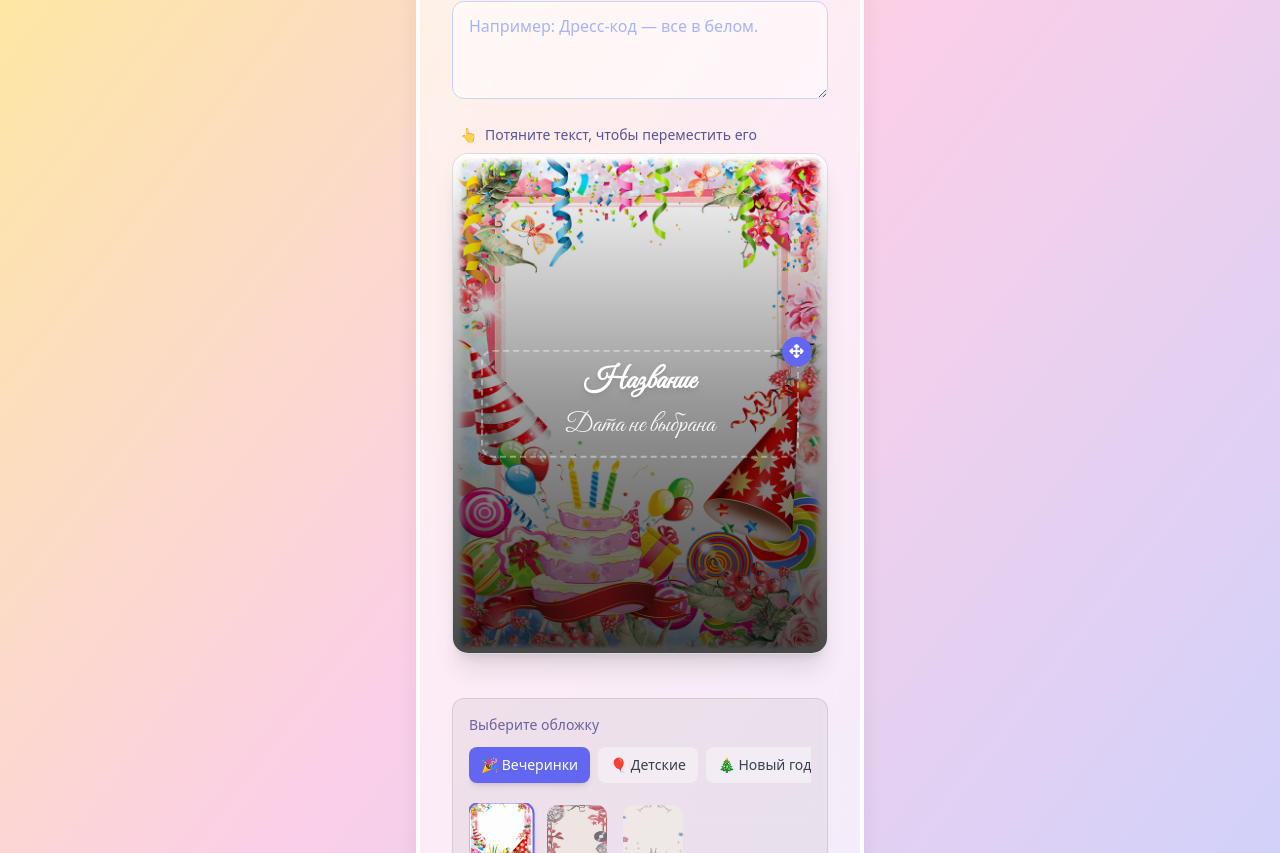
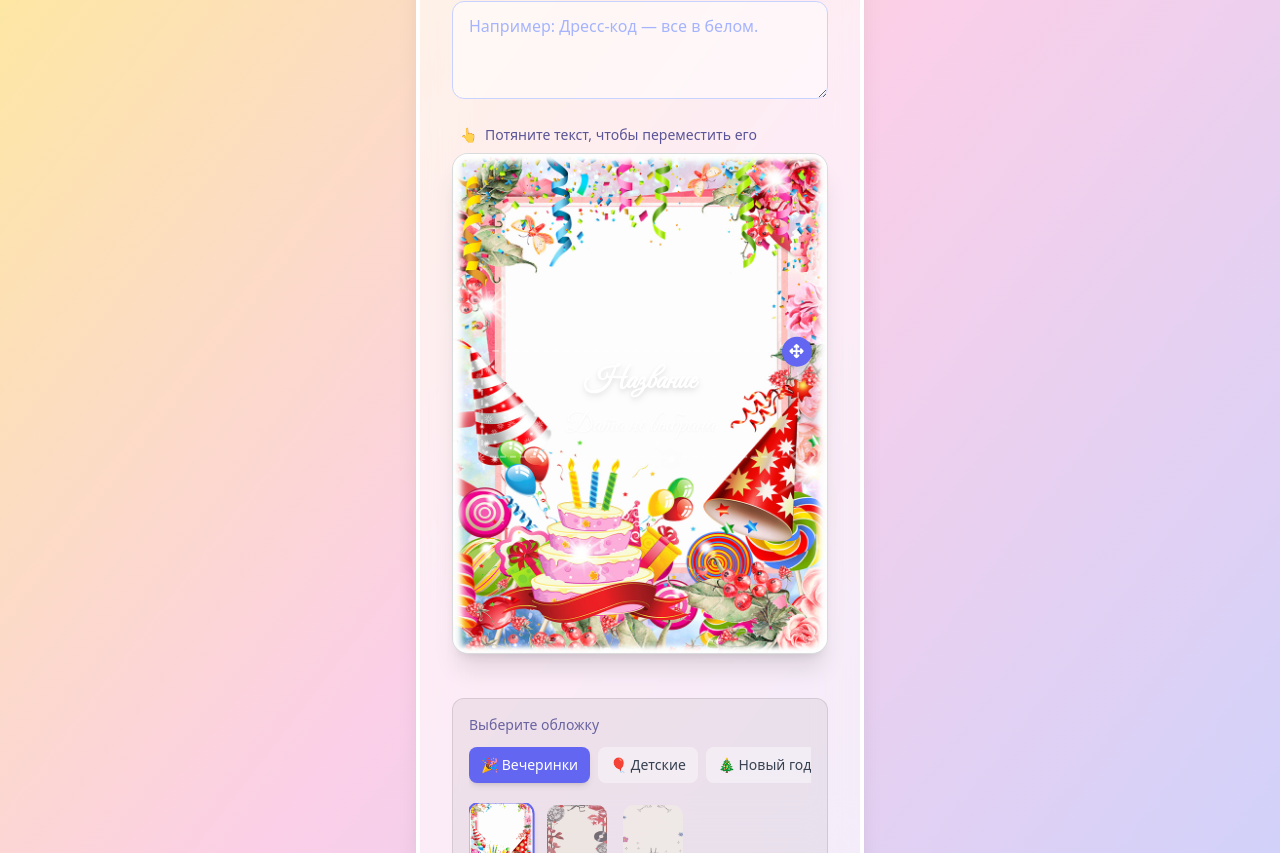
Before and after one commit to bug56rus/zovi-app, a Next.js app in the folder apps/web/: page /admin in a window 1280 px wide. Shown: the part 459-1312 px from the top of the page. Built offline with nearby package versions, Linux system fonts and the light colour scheme; a web font is replaced by a local one.

Commit message:
style: remove overlay gradient for brighter covers

```diff
--- a/apps/web/app/admin/[eventId]/page.tsx
+++ b/apps/web/app/admin/[eventId]/page.tsx
@@ -151,8 +151,6 @@ export default function EventDashboard() {
   const maybeCount = invites.filter((i: any) => i.status === 'maybe').length;
 
   const currentFont = fontMap[event.fontFamily] || fontMap['Great Vibes'];
-  const isDarkText = ['#000000', '#111827', '#312e81', '#3730a3'].includes(event.textColor?.toLowerCase());
-  const overlayGradient = isDarkText ? 'from-white/90 via-white/50 to-transparent' : 'from-black/90 via-black/50 to-transparent';
 
   return (
     <main className={`min-h-screen p-6 font-sans transition-colors duration-500 ${s.bg}`}>
@@ -161,11 +159,11 @@ export default function EventDashboard() {
         <div className="fixed inset-0 z-50 bg-black/90 backdrop-blur-md flex items-center justify-center p-4" onClick={() => { playClick(); setIsPreviewOpen(false); }}>
           <div style={{ containerType: 'inline-size' }} className="relative w-full max-w-md aspect-[3/4] rounded-3xl overflow-hidden shadow-2xl border border-white/20" onClick={(e) => e.stopPropagation()}>
             {event.coverImage && <img src={event.coverImage} alt={event.title} className="absolute inset-0 w-full h-full object-cover" />}
-            <div className={`absolute inset-0 bg-gradient-to-t ${overlayGradient} opacity-80 pointer-events-none`}></div>
+
+            {/* УБРАН ГРАДИЕНТ (ЗАТЕМНЕНИЕ) В МОДАЛКЕ */}
 
             <div className="absolute flex flex-col w-[85%]" style={{ left: `${event.textX || 50}%`, top: `${event.textY || 50}%`, transform: 'translate(-50%, -50%)', fontFamily: currentFont }}>
               <h1 className="text-[8cqw] font-bold mb-[1.5cqw] tracking-tight drop-shadow-md text-center leading-tight" style={{ color: event.textColor || '#ffffff' }}>{event.title}</h1>
-              {/* Убран 📅 здесь */}
               <div className="space-y-[1.5cqw] text-[7cqw] font-medium drop-shadow-sm text-center" style={{ color: event.textColor || '#ffffff', opacity: 0.9 }}>
                 <p>{new Date(event.dateTime).toLocaleString('ru-RU')}</p>
                 {event.location && <p>📍 {event.location}</p>}
@@ -227,10 +225,11 @@ export default function EventDashboard() {
                 <div onClick={() => { playClick(); setIsPreviewOpen(true); }} style={{ containerType: 'inline-size' }}
                   className="relative w-full max-w-[260px] aspect-[3/4] rounded-2xl overflow-hidden cursor-pointer group shadow-xl border border-black/10 transition-transform hover:scale-[1.02] mb-4">
                   {event.coverImage && <img src={event.coverImage} alt={event.title} className="absolute inset-0 w-full h-full object-cover" />}
-                  <div className={`absolute inset-0 bg-gradient-to-t ${overlayGradient} opacity-80`}></div>
+
+                  {/* УБРАН ГРАДИЕНТ (ЗАТЕМНЕНИЕ) В МИНИАТЮРЕ */}
+
                   <div className="absolute flex flex-col w-[85%]" style={{ left: `${event.textX || 50}%`, top: `${event.textY || 50}%`, transform: 'translate(-50%, -50%)', fontFamily: currentFont }}>
                     <h1 className="text-[8cqw] font-bold mb-[1.5cqw] drop-shadow-md text-center leading-tight line-clamp-3" style={{ color: event.textColor || '#ffffff' }}>{event.title}</h1>
-                    {/* Убран 📅 здесь */}
                     <p className="text-[7cqw] text-center opacity-90 drop-shadow-sm mt-[1.5cqw]" style={{ color: event.textColor || '#ffffff' }}>
                       {new Date(event.dateTime).toLocaleString('ru-RU')}
                     </p>
--- a/apps/web/app/components/PreviewCard.tsx
+++ b/apps/web/app/components/PreviewCard.tsx
@@ -21,11 +21,6 @@ export default function PreviewCard({
   const [isDragging, setIsDragging] = useState(false);
 
   const currentFont = fontMap[fontFamily] || fontMap['Great Vibes'];
-
-  const isDarkText = ['#000000', '#111827', '#312e81', '#3730a3'].includes(textColor?.toLowerCase());
-  const overlayGradient = isDarkText
-    ? 'from-white/90 via-white/50 to-transparent'
-    : 'from-black/90 via-black/50 to-transparent';
 
   let displayDate = 'Дата не выбрана';
   if (dateTime) {
@@ -71,7 +66,7 @@ export default function PreviewCard({
           <div className="absolute inset-0 bg-gray-300 pointer-events-none" />
         )}
 
-        <div className={`absolute inset-0 bg-gradient-to-t ${overlayGradient} opacity-80 pointer-events-none`}></div>
+        {/* УБРАН ГРАДИЕНТ (ЗАТЕМНЕНИЕ) */}
 
         <div
           className={`
@@ -104,7 +99,6 @@ export default function PreviewCard({
             {title || 'Название'}
           </h1>
 
-          {/* Убран 📅 */}
           <div
             className="space-y-[1.5cqw] text-[7cqw] font-medium drop-shadow-sm opacity-90 text-center pointer-events-none"
             style={{ color: textColor || '#ffffff' }}
--- a/apps/web/app/i/[inviteToken]/page.tsx
+++ b/apps/web/app/i/[inviteToken]/page.tsx
@@ -56,21 +56,18 @@ export default async function InvitePage({ params }: Props) {
   };
   const theme = themes[event.templateId] || themes.kids;
 
-  const isDarkText = ['#000000', '#111827', '#312e81', '#3730a3'].includes(event.textColor?.toLowerCase());
-  const overlayGradient = isDarkText ? 'from-white/90 via-white/40 to-transparent' : 'from-black/90 via-black/40 to-transparent';
-
   return (
     <main className={`min-h-[100dvh] flex flex-col items-center justify-center p-4 font-sans ${theme.bg}`}>
       <div style={{ containerType: 'inline-size' }} className="relative w-full max-w-md aspect-[3/4] rounded-3xl overflow-hidden shadow-2xl border border-black/10">
         {event.coverImage && <img src={event.coverImage} alt={event.title} className="absolute inset-0 w-full h-full object-cover" />}
-        <div className={`absolute inset-0 bg-gradient-to-t ${overlayGradient} opacity-80 pointer-events-none`}></div>
+
+        {/* УБРАН ГРАДИЕНТ (ЗАТЕМНЕНИЕ) */}
 
         <div className="absolute flex flex-col w-[85%]" style={{ left: `${event.textX ?? 50}%`, top: `${event.textY ?? 50}%`, transform: 'translate(-50%, -50%)', fontFamily: currentFont }}>
           <h1 className="text-[8cqw] font-bold mb-[1.5cqw] tracking-tight drop-shadow-lg text-center leading-tight" style={{ color: event.textColor || '#ffffff' }}>
             {event.title}
           </h1>
 
-          {/* Убран 📅 */}
           <div className="space-y-[1.5cqw] text-[7cqw] font-medium drop-shadow-md text-center" style={{ color: event.textColor || '#ffffff', opacity: 0.95 }}>
             <p>{new Date(event.dateTime).toLocaleString('ru-RU')}</p>
             {event.location && <p>📍 {event.location}</p>}
@@ -99,7 +96,6 @@ export default async function InvitePage({ params }: Props) {
         )}
       </div>
 
-      {/* 👇 ССЫЛКА НА АДМИНКУ ДЛЯ ГОСТЕЙ */}
       <div className="mt-8 mb-4 text-center">
         <a href="/admin" className={`inline-flex items-center gap-2 px-4 py-2 rounded-full border transition-all hover:scale-105 active:scale-95 ${theme.sheet}`}>
           <span className="text-base">✨</span>
```
Also changed, not shown: 1 other file (tests, documents, lock files or other folders).
